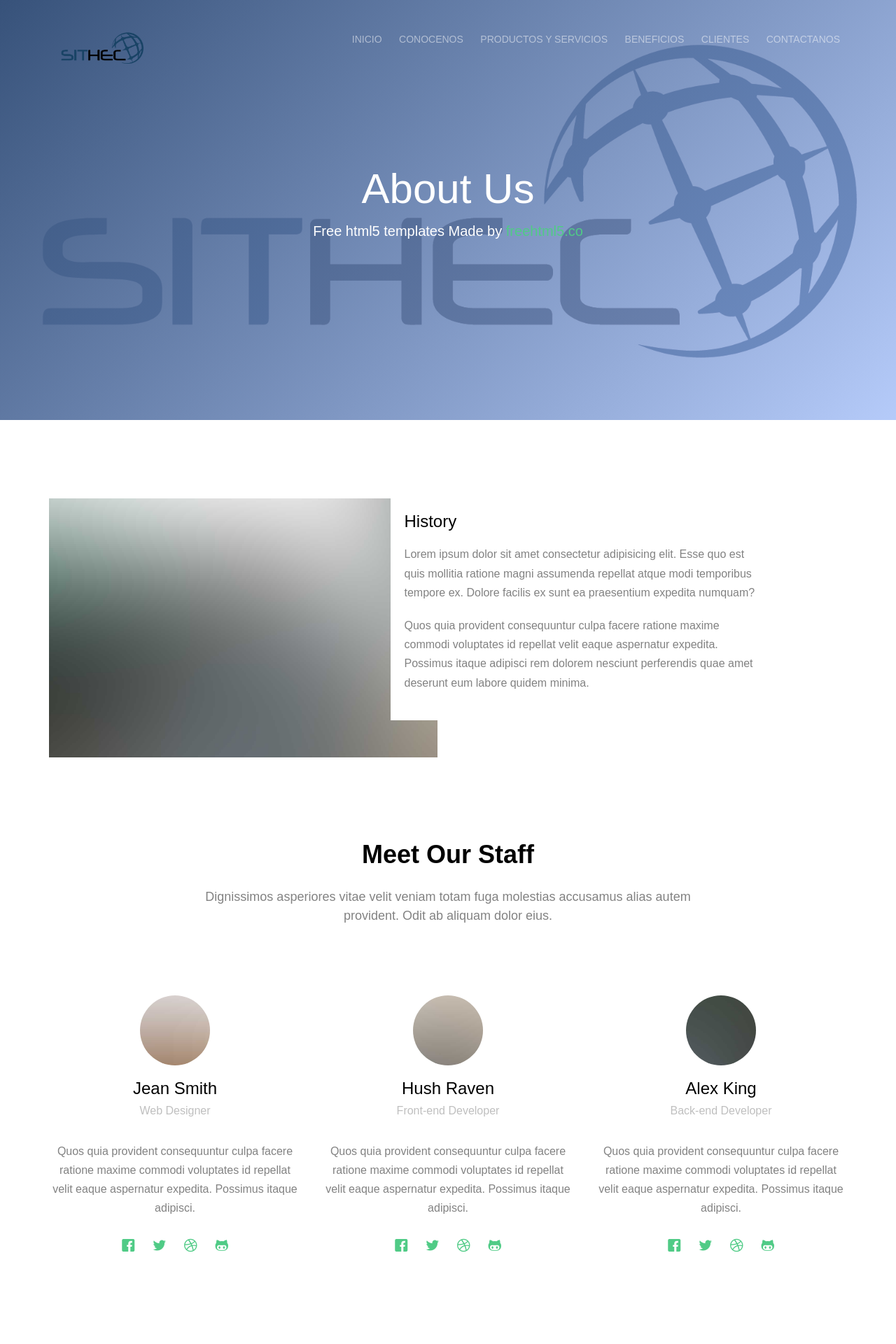
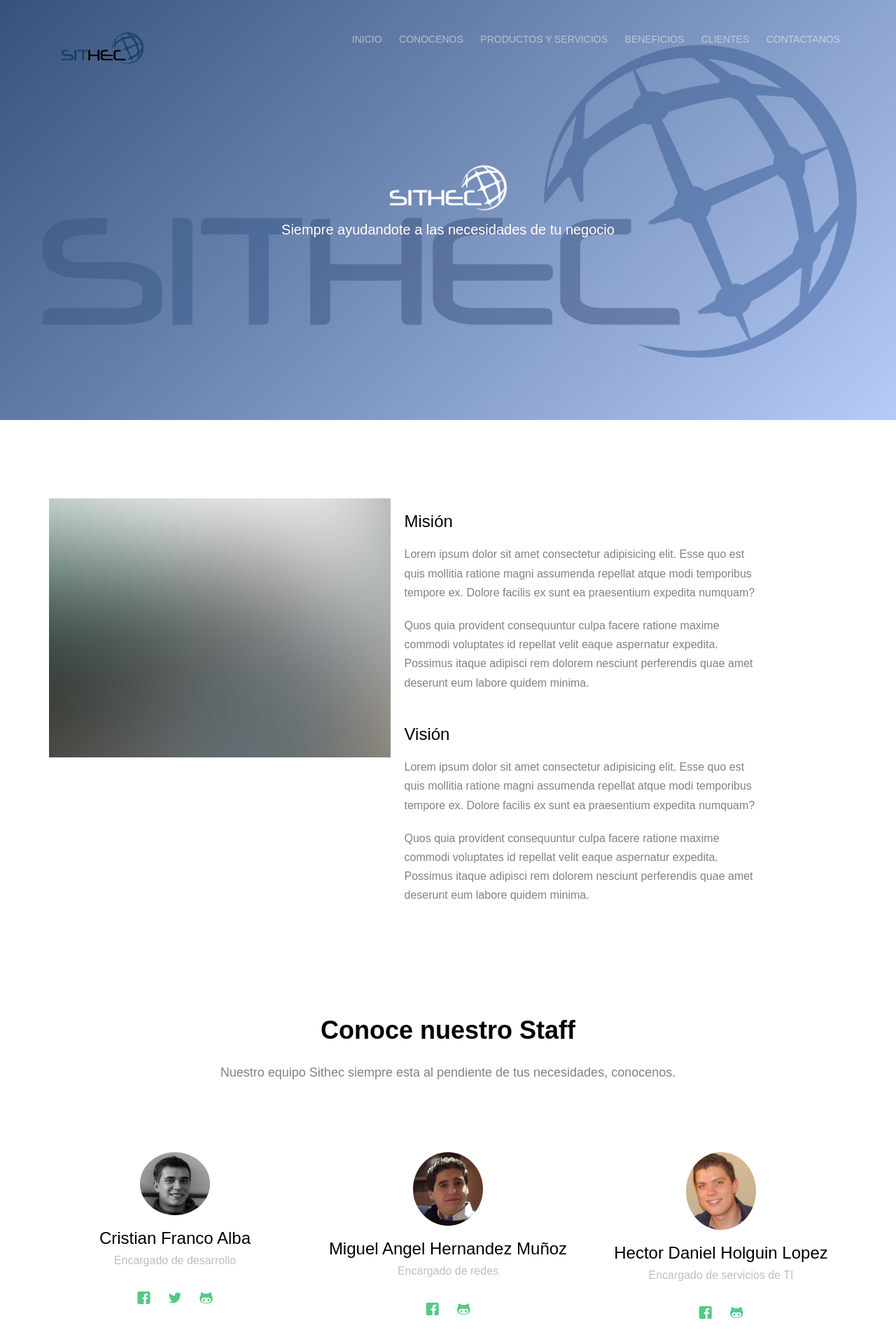
Before and after one commit to CristianFranco/sisava, a PHP site: page /about.php in a window 1280 px wide. Shown: the top 1920 px of the page at 70% size. Run offline with PHP 8.4, Linux system fonts and the light colour scheme; some web fonts are replaced.

Commit message:
cambios pequeños

```diff
--- a/about.php
+++ b/about.php
@@ -58,8 +58,8 @@
 				<div class="col-md-8 col-md-offset-2 text-center">
 					<div class="display-t">
 						<div class="display-tc animate-box" data-animate-effect="fadeIn">
-							<h1>About Us</h1>
-							<h2>Free html5 templates Made by <a href="http://freehtml5.co" target="_blank">freehtml5.co</a></h2>
+							<img src="images/Logos/stLogo_Blanco.png" width="25%">
+							<h2>Siempre ayudandote a las necesidades de tu negocio</h2>
 						</div>
 					</div>
 				</div>
@@ -76,7 +76,11 @@
 					</div>
 					<div class="col-md-6 col-md-pull-1">
 						<div class="desc">
-							<h3>History</h3>
+							<h3>Misión</h3>
+							<p>Lorem ipsum dolor sit amet consectetur adipisicing elit. Esse quo est quis mollitia ratione magni assumenda repellat atque modi temporibus tempore ex. Dolore facilis ex sunt ea praesentium expedita numquam?</p>
+							<p>Quos quia provident consequuntur culpa facere ratione maxime commodi voluptates id repellat velit eaque aspernatur expedita. Possimus itaque adipisci rem dolorem nesciunt perferendis quae amet deserunt eum labore quidem minima.</p>
+							<br>
+							<h3>Visión</h3>
 							<p>Lorem ipsum dolor sit amet consectetur adipisicing elit. Esse quo est quis mollitia ratione magni assumenda repellat atque modi temporibus tempore ex. Dolore facilis ex sunt ea praesentium expedita numquam?</p>
 							<p>Quos quia provident consequuntur culpa facere ratione maxime commodi voluptates id repellat velit eaque aspernatur expedita. Possimus itaque adipisci rem dolorem nesciunt perferendis quae amet deserunt eum labore quidem minima.</p>
 						</div>
@@ -85,50 +89,45 @@
 			</div>
 			<div class="row animate-box">
 				<div class="col-md-8 col-md-offset-2 text-center fh5co-heading">
-					<h2>Meet Our Staff</h2>
-					<p>Dignissimos asperiores vitae velit veniam totam fuga molestias accusamus alias autem provident. Odit ab aliquam dolor eius.</p>
+					<h2>Conoce nuestro Staff</h2>
+					<p>Nuestro equipo Sithec siempre esta al pendiente de tus necesidades, conocenos.</p>
 				</div>
 			</div>
 			<div class="row">
 				<div class="col-md-4 col-sm-4 animate-box" data-animate-effect="fadeIn">
 					<div class="fh5co-staff">
-						<img src="images/person1.jpg" alt="Free HTML5 Templates by FreeHTML5.co">
-						<h3>Jean Smith</h3>
-						<strong class="role">Web Designer</strong>
-						<p>Quos quia provident consequuntur culpa facere ratione maxime commodi voluptates id repellat velit eaque aspernatur expedita. Possimus itaque adipisci.</p>
+						<img src="images/staff/cris.jpg" alt="Free HTML5 Templates by FreeHTML5.co">
+						<h3>Cristian Franco Alba</h3>
+						<strong class="role">Encargado de desarrollo</strong>
+
 						<ul class="fh5co-social-icons">
-							<li><a href="#"><i class="icon-facebook"></i></a></li>
-							<li><a href="#"><i class="icon-twitter"></i></a></li>
-							<li><a href="#"><i class="icon-dribbble"></i></a></li>
-							<li><a href="#"><i class="icon-github"></i></a></li>
+							<li><a href="https://www.facebook.com/cristian.francoalba"><i class="icon-facebook"></i></a></li>
+							<li><a href="https://twitter.com/cfa_franco"><i class="icon-twitter"></i></a></li>
+							<li><a href="https://github.com/CristianFranco"><i class="icon-github"></i></a></li>
 						</ul>
 					</div>
 				</div>
 				<div class="col-md-4 col-sm-4 animate-box" data-animate-effect="fadeIn">
 					<div class="fh5co-staff">
-						<img src="images/person2.jpg" alt="Free HTML5 Templates by FreeHTML5.co">
-						<h3>Hush Raven</h3>
-						<strong class="role">Front-end Developer</strong>
-						<p>Quos quia provident consequuntur culpa facere ratione maxime commodi voluptates id repellat velit eaque aspernatur expedita. Possimus itaque adipisci.</p>
+						<img src="images/staff/mike.jpg" alt="Free HTML5 Templates by FreeHTML5.co">
+						<h3>Miguel Angel Hernandez Muñoz</h3>
+						<strong class="role">Encargado de redes</strong>
+
 						<ul class="fh5co-social-icons">
-							<li><a href="#"><i class="icon-facebook"></i></a></li>
-							<li><a href="#"><i class="icon-twitter"></i></a></li>
-							<li><a href="#"><i class="icon-dribbble"></i></a></li>
-							<li><a href="#"><i class="icon-github"></i></a></li>
+							<li><a href="https://www.facebook.com/miguelangel.hernandezmunoz.3?fref=ts"><i class="icon-facebook"></i></a></li>
+							<li><a href="https://github.com/mangelhdz"><i class="icon-github"></i></a></li>
 						</ul>
 					</div>
 				</div>
 				<div class="col-md-4 col-sm-4 animate-box" data-animate-effect="fadeIn">
 					<div class="fh5co-staff">
-						<img src="images/person3.jpg" alt="Free HTML5 Templates by FreeHTML5.co">
-						<h3>Alex King</h3>
-						<strong class="role">Back-end Developer</strong>
-						<p>Quos quia provident consequuntur culpa facere ratione maxime commodi voluptates id repellat velit eaque aspernatur expedita. Possimus itaque adipisci.</p>
+						<img src="images/staff/hector.jpg" alt="Free HTML5 Templates by FreeHTML5.co">
+						<h3>Hector Daniel Holguin Lopez</h3>
+						<strong class="role">Encargado de servicios de TI</strong>
+
 						<ul class="fh5co-social-icons">
-							<li><a href="#"><i class="icon-facebook"></i></a></li>
-							<li><a href="#"><i class="icon-twitter"></i></a></li>
-							<li><a href="#"><i class="icon-dribbble"></i></a></li>
-							<li><a href="#"><i class="icon-github"></i></a></li>
+							<li><a href="https://www.facebook.com/hectordaniel.hl?fref=ts"><i class="icon-facebook"></i></a></li>
+							<li><a href="https://github.com/mangelhdz"><i class="icon-github"></i></a></li>
 						</ul>
 					</div>
 				</div>
--- a/header.php
+++ b/header.php
@@ -58,7 +58,7 @@
 	<script src="js/respond.min.js"></script>
 	<![endif]-->
 	</head>
-	<body>
+	<body >
         <nav class="fh5co-nav" role="navigation">
             <div class="container">
                 <div class="row">
--- a/index.php
+++ b/index.php
@@ -58,7 +58,7 @@
 				<div class="col-md-10 col-md-offset-1 text-center">
 					<div class="display-t">
 						<div class="display-tc animate-box" data-animate-effect="fadeIn">
-							<h1>SITHEC</h1>
+							<img src="images/Logos/stLogo_Blanco.png" width="25%">
 							<h2>Siempre ayudandote a las necesidades de tu negocio</h2>
 						</div>
 					</div>
@@ -110,8 +110,8 @@
 						</div>
 					</div>
 				</div>
-				<div class="col-forth fh5co-video fh5co-bg" style="background-image: url(images/image_1.jpg)">
-					<a href="https://vimeo.com/channels/staffpicks/93951774" class="popup-vimeo"><i class="icon-video2"></i></a>
+				<div class="col-forth fh5co-video fh5co-bg" style="background-image: url(http://pccadla.com/wp-content/uploads/2015/04/servicios-ti.jpg)">
+					<a href="https://vimeo.com/182437777" class="popup-vimeo"><i class="icon-video2"></i></a>
 						<div class="overlay"></div>
 				</div>
 			</div>
```
Also changed, not shown: images/staff/cris.jpg (added), images/staff/hector.jpg (added), images/staff/mike.jpg (added).
